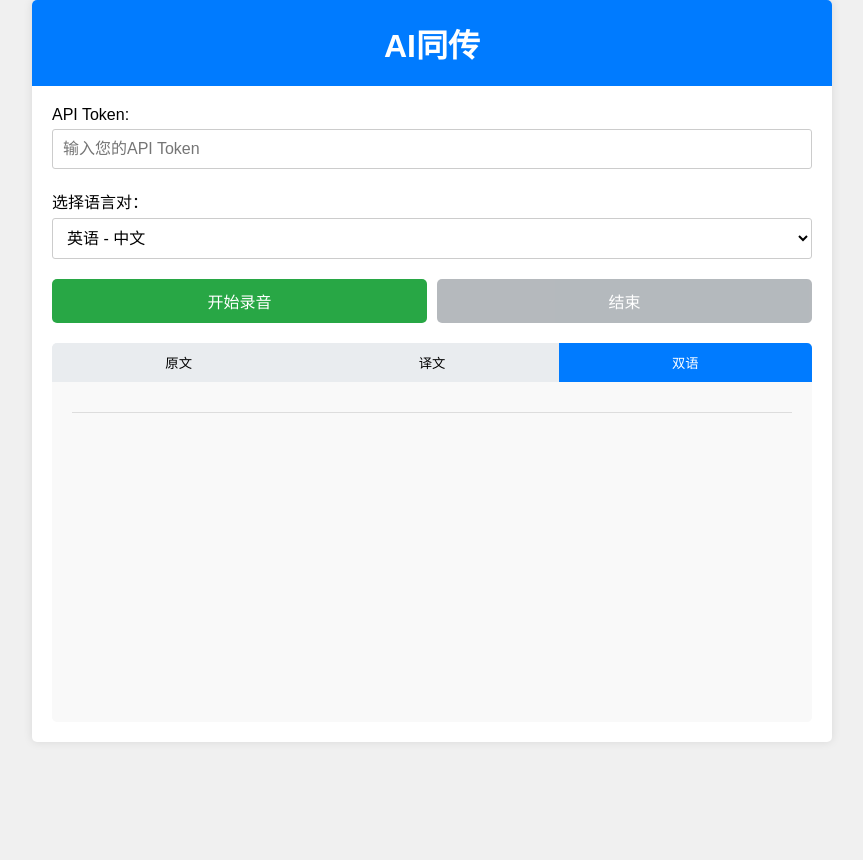
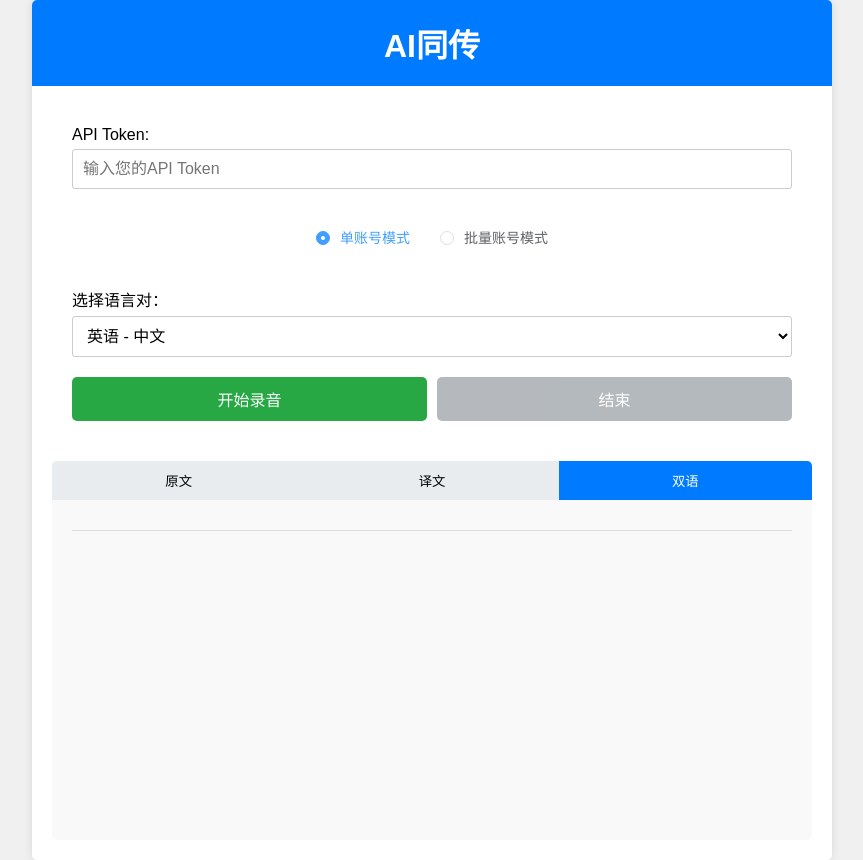
Before and after one commit to kvenLin/audio-gather-demo, a Vue app: page / in a window 1280 px wide. Shown: the whole page, without its empty margins (208-1071 px from the left). Before the commit the page ends 800 px from the top, so only its background shows below. Built offline with nearby package versions, Linux system fonts and the light colour scheme.

Commit message:
feature: 并发测试

```diff
--- a/package.json
+++ b/package.json
@@ -8,7 +8,9 @@
     "lint": "vue-cli-service lint"
   },
   "dependencies": {
+    "axios": "^1.7.9",
     "core-js": "^3.6.5",
+    "element-ui": "^2.15.14",
     "pako": "^1.0.11",
     "vue": "^2.6.11"
   },
--- a/src/App.vue
+++ b/src/App.vue
@@ -9,6 +9,13 @@
           <label for="token">API Token:</label>
           <input type="text" id="token" v-model="token" @input="saveToken" placeholder="输入您的API Token">
         </div>
+        <div class="mode-selector">
+          <el-radio-group v-model="currentMode">
+            <el-radio label="single">单账号模式</el-radio>
+            <el-radio label="batch">批量账号模式</el-radio>
+          </el-radio-group>
+        </div>
+        <template v-if="currentMode === 'single'">
           <LanguageSelector @change-language-pair="handleLanguagePairChange" />
           <RecordingControl
             @toggle-recording="handleToggleRecording"
@@ -16,6 +23,10 @@
             @subtitle-update="handleSubtitleUpdate"
             :currentLanguagePair="currentLanguagePair"
           />
+        </template>
+        <template v-else>
+          <BatchLogin />
+        </template>
       </div>
       <SubtitleDisplay ref="subtitleDisplay" />
     </main>
@@ -26,18 +37,21 @@
 import RecordingControl from './components/RecordingControl.vue'
 import LanguageSelector from './components/LanguageSelector.vue'
 import SubtitleDisplay from './components/SubtitleDisplay.vue'
+import BatchLogin from './components/BatchLogin.vue'
 
 export default {
   name: 'App',
   components: {
     RecordingControl,
     LanguageSelector,
-    SubtitleDisplay
+    SubtitleDisplay,
+    BatchLogin
   },
   data() {
     return {
       currentLanguagePair: 'enus-zhcn',
-      token: ''
+      token: '',
+      currentMode: 'single' // 默认单账号模式
     }
   },
   created() {
@@ -110,6 +124,7 @@ main {
   flex-direction: column;
   gap: 20px;
   margin-bottom: 20px;
+  padding: 20px;
 }
 
 .token-input {
@@ -127,4 +142,9 @@ main {
   border-radius: 3px;
   font-size: 16px;
 }
+
+.mode-selector {
+  margin: 20px 0;
+  text-align: center;
+}
 </style>
--- a/src/components/RecordingControl.vue
+++ b/src/components/RecordingControl.vue
@@ -42,7 +42,7 @@ export default {
       bufferThreshold: 4096, // 约 85ms 的音频数据 (48000 * 0.085)
       lastSendTime: 0,
       minSendInterval: 100, // 最小发送间隔（毫秒）
-      silenceThreshold: 1000,// 静音阈值
+      silenceThreshold: 300,// 静音阈值
       silenceDuration: 0,// 静音持续时间
       maxSilenceDuration: 60000, // 60秒，单位毫秒
       isFirstSend: true,
--- a/src/main.js
+++ b/src/main.js
@@ -1,6 +1,9 @@
 import Vue from 'vue'
 import App from './App.vue'
+import ElementUI from 'element-ui'
+import 'element-ui/lib/theme-chalk/index.css'
 
+Vue.use(ElementUI)
 Vue.config.productionTip = false
 
 new Vue({
```
Also changed, not shown: 2 other files (tests, documents, lock files or other folders). Lines whose indentation alone changed are shown as unchanged.
